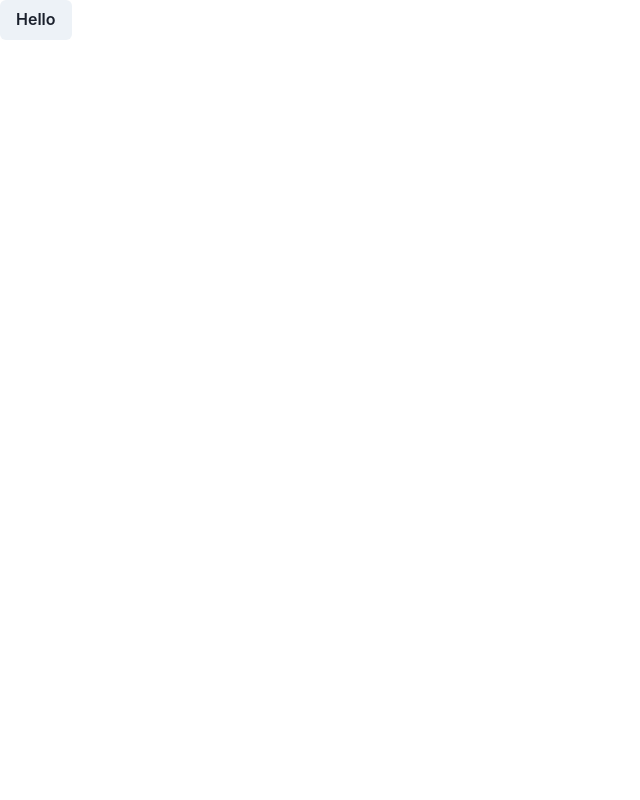
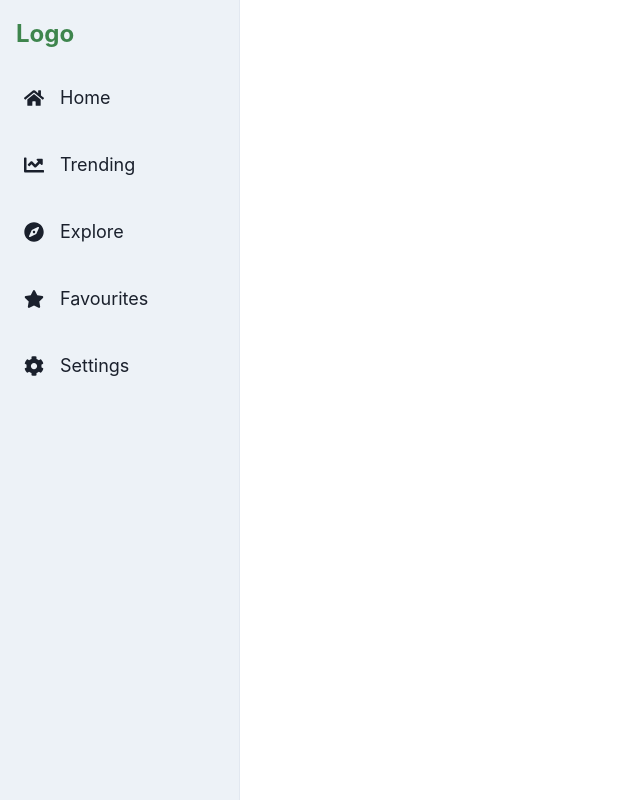
Before and after one commit to VladTemp27/alcavega-webapp, a React (Vite) app in the folder frontend/: page / in a window 1280 px wide. Shown: the whole page, without its empty margins (0-640 px from the left). Built offline with nearby package versions, Linux system fonts and the light colour scheme.

Commit message:
Implement sidebar navigation and home page layout

```diff
--- a/frontend/src/App.jsx
+++ b/frontend/src/App.jsx
@@ -1,12 +1,20 @@
-import { Button } from '@chakra-ui/react'
-
+import React from 'react';
+import { Box, Flex } from '@chakra-ui/react';
+import { Route, Routes } from 'react-router-dom';
+import Sidebar from './components/layout/Sidebar';
+import Home from './components/pages/Home';
 
 function App() {
   return (
-    <>
-      <Button> Hello </Button>
-    </>
-  )
+    <Flex>
+      <Sidebar />
+      <Box flex="1" p="4">
+        <Routes>
+          <Route path="/" component={Home} />
+        </Routes>
+      </Box>
+    </Flex>
+  );
 }
 
-export default App
+export default App;
--- /dev/null
+++ b/frontend/src/components/layout/Sidebar.jsx
@@ -0,0 +1,53 @@
+import React from "react";
+import { Box, VStack, HStack, Icon, Text } from "@chakra-ui/react";
+import { FaHome, FaChartLine, FaCompass, FaStar, FaCog } from "react-icons/fa";
+
+const Sidebar = () => {
+  const menuItems = [
+    { icon: FaHome, label: "Home", onClick: () => console.log("Redirecting to Home...") },
+    { icon: FaChartLine, label: "Trending", onClick: () => console.log("Redirecting to Trending...") },
+    { icon: FaCompass, label: "Explore", onClick: () => console.log("Redirecting to Explore...") },
+    { icon: FaStar, label: "Favourites", onClick: () => console.log("Redirecting to Favourites...") },
+    { icon: FaCog, label: "Settings", onClick: () => console.log("Redirecting to Settings...") },
+  ];
+
+  const brandGreen = "#3E854D"; // Main green from the logo
+  const brandDarkGreen = "#2B6538"; // Darker green for hover effect
+
+  return (
+    <Box
+      bg="gray.100"
+      w="240px"
+      h="100vh"
+      p={4}
+      borderRight="1px solid"
+      borderColor="gray.200"
+    >
+      <VStack align="start" spacing={6}>
+        <Text fontSize="2xl" fontWeight="bold" color={brandGreen}>
+          Logo
+        </Text>
+        {menuItems.map((item) => (
+          <HStack
+            key={item.label}
+            spacing={4}
+            p={2}
+            borderRadius="md"
+            cursor="pointer"
+            onClick={item.onClick} // Attach onClick event
+            _hover={{
+              bg: brandGreen,
+              color: "white",
+            }}
+            transition="background-color 0.3s, color 0.3s"
+          >
+            <Icon as={item.icon} boxSize={5} />
+            <Text fontSize="lg">{item.label}</Text>
+          </HStack>
+        ))}
+      </VStack>
+    </Box>
+  );
+};
+
+export default Sidebar;
--- /dev/null
+++ b/frontend/src/components/pages/Home.jsx
@@ -0,0 +1,11 @@
+import React from 'react';
+
+function Home() {
+  return (
+    <div>
+      <h1>Home Page</h1>
+    </div>
+  );
+}
+
+export default Home;
--- a/frontend/src/main.jsx
+++ b/frontend/src/main.jsx
@@ -1,12 +1,15 @@
-import {ChakraProvider} from "@chakra-ui/react";
-import { StrictMode } from 'react'
-import { createRoot } from 'react-dom/client'
-import App from './App.jsx'
+import { ChakraProvider } from "@chakra-ui/react";
+import { StrictMode } from 'react';
+import { createRoot } from 'react-dom/client';
+import { BrowserRouter } from 'react-router-dom';
+import App from './App.jsx';
 
 createRoot(document.getElementById('root')).render(
   <StrictMode>
     <ChakraProvider>
-      <App />
+      <BrowserRouter>
+        <App />
+      </BrowserRouter>
     </ChakraProvider>
   </StrictMode>,
-)
+);
```
